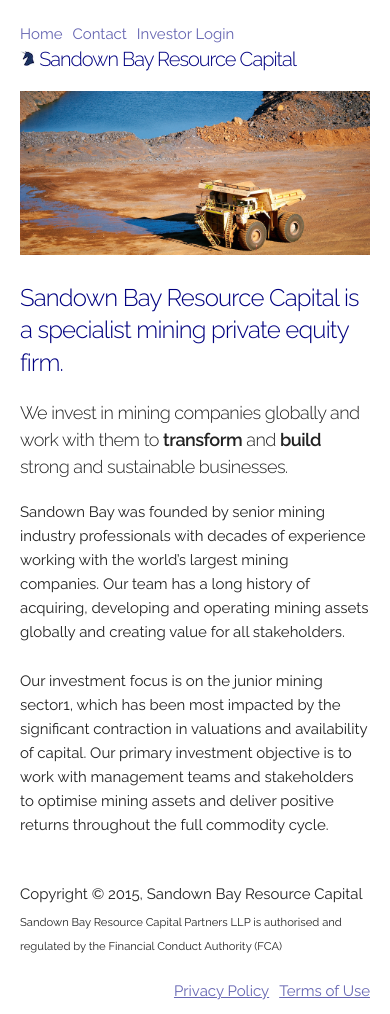
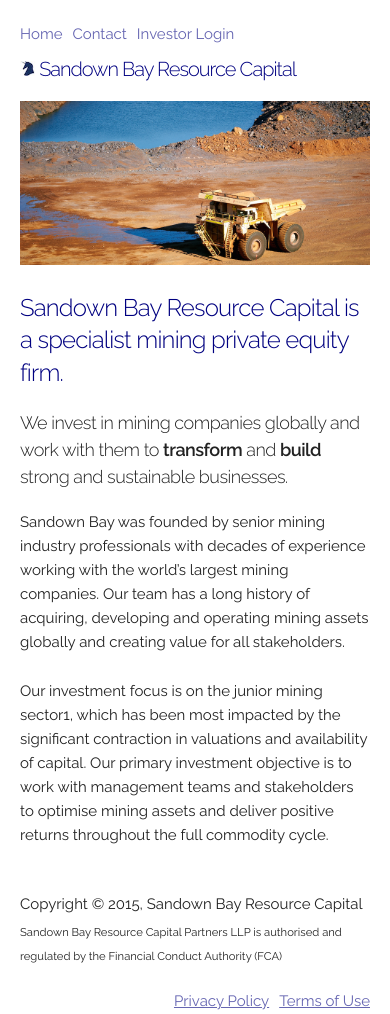
Before and after one commit to nfisher/sdb-cap, a Jekyll site: the page built from index.md, in a window 390 px wide. Built offline with Jekyll 4.4.1, drawn with Linux system fonts in a browser that asks for light colours.

Commit message:
Tweak nav on mobile.

```diff
--- a/css/main.scss
+++ b/css/main.scss
@@ -71,6 +71,10 @@ a {
 .vcard {
   margin-bottom:2.5rem;
 }
+nav.row .columns:first-child {
+  margin-bottom:1rem;
+}
+
 @media (min-width: 400px) {
   nav a {
     margin-right:1.5rem;
```
